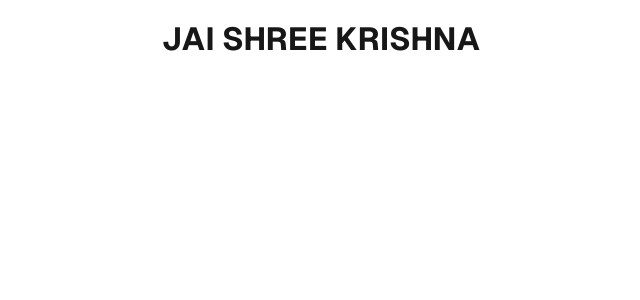
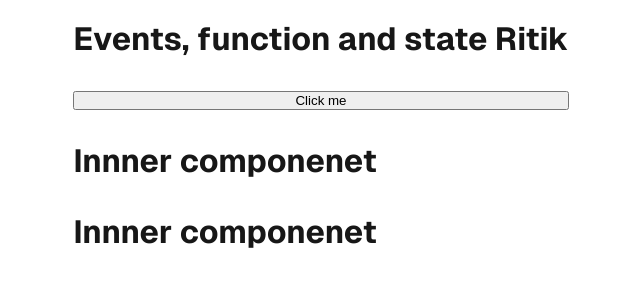
Before and after one commit to ritikmaurya4747/nextjs-blog, a Next.js app: page / in a window 1280 px wide. Shown: the top 300 px of the page, without its empty margins (319-959 px from the left). Built offline with nearby package versions, Linux system fonts and the light colour scheme.

Commit message:
adding two things

```diff
--- a/src/app/page.js
+++ b/src/app/page.js
@@ -1,10 +1,23 @@
+'use client'
+import { useState } from "react";
 import styles from "./page.module.css";
-
 export default function Home() {
+  const [name, setName] = useState("Ritik")
+  const apple = () => {
+    setName("Pradeep")
+  }
+  const InnerCompo= () => {
+    return (
+      <h1>Innner componenet</h1>
+    )
+  }
   return (
     <div className={styles.page}>
-     <main className={styles.main}>
-       <h1>JAI SHREE KRISHNA</h1>
+      <main className={styles.main}>
+        <h1>Events, function and state {name}</h1>
+        <button onClick={()=>apple("Fruit")}>Click me</button>
+        <InnerCompo />
+        {InnerCompo()}
       </main>
     </div>
   );
```
